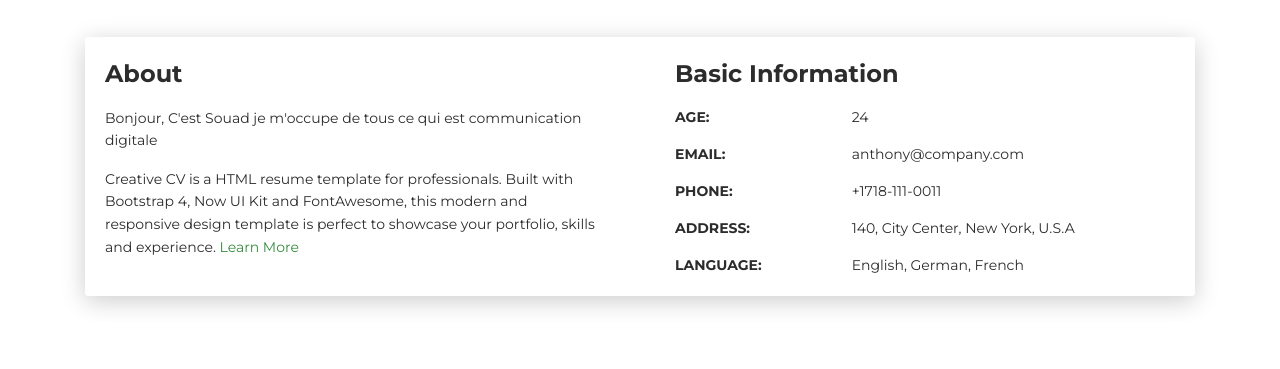
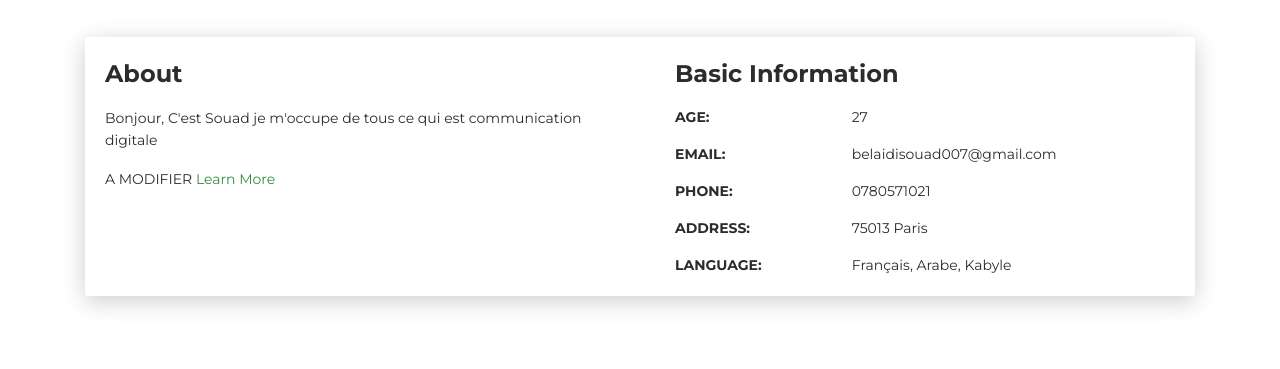
Before and after one commit to soubela/CV-2022, a plain HTML site: page index.html in a window 1280 px wide. Shown: the part 583-952 px from the top of the page. Drawn offline with Linux system fonts and the light colour scheme.

Commit message:
Update index.html

```diff
--- a/index.html
+++ b/index.html
@@ -71,7 +71,7 @@
             <p>Bonjour,
            C'est Souad je m'occupe de tous ce qui est communication digitale
             </p>
-            <p>Creative CV is a HTML resume template for professionals. Built with Bootstrap 4, Now UI Kit and FontAwesome, this modern and responsive design template is perfect to showcase your portfolio, skills and experience. <a href="https://templateflip.com/templates/creative-cv/" target="_blank">Learn More</a></p>
+            <p> A MODIFIER  <a href="https://templateflip.com/templates/creative-cv/" target="_blank">Learn More</a></p>
           </div>
         </div>
         <div class="col-lg-6 col-md-12">
@@ -79,23 +79,23 @@
             <div class="h4 mt-0 title">Basic Information</div>
             <div class="row">
               <div class="col-sm-4"><strong class="text-uppercase">Age:</strong></div>
-              <div class="col-sm-8">24</div>
+              <div class="col-sm-8">27</div>
             </div>
             <div class="row mt-3">
               <div class="col-sm-4"><strong class="text-uppercase">Email:</strong></div>
-              <div class="col-sm-8">anthony@company.com</div>
+              <div class="col-sm-8">belaidisouad007@gmail.com</div>
             </div>
             <div class="row mt-3">
               <div class="col-sm-4"><strong class="text-uppercase">Phone:</strong></div>
-              <div class="col-sm-8">+1718-111-0011</div>
+              <div class="col-sm-8">0780571021</div>
             </div>
             <div class="row mt-3">
               <div class="col-sm-4"><strong class="text-uppercase">Address:</strong></div>
-              <div class="col-sm-8">140, City Center, New York, U.S.A</div>
+              <div class="col-sm-8">75013 Paris</div>
             </div>
             <div class="row mt-3">
               <div class="col-sm-4"><strong class="text-uppercase">Language:</strong></div>
-              <div class="col-sm-8">English, German, French</div>
+              <div class="col-sm-8">Français, Arabe, Kabyle</div>
             </div>
           </div>
         </div>
@@ -306,7 +306,7 @@
         <div class="col-md-9" data-aos="fade-left" data-aos-offset="50" data-aos-duration="500">
           <div class="card-body">
             <div class="h5">Front End Developer</div>
-            <p>Euismod massa scelerisque suspendisse fermentum habitant vitae ullamcorper magna quam iaculis, tristique sapien taciti mollis interdum sagittis libero nunc inceptos tellus, hendrerit vel eleifend primis lectus quisque cubilia sed mauris. Lacinia porta vestibulum diam integer quisque eros pulvinar curae, curabitur feugiat arcu vivamus parturient aliquet laoreet at, eu etiam pretium molestie ultricies sollicitudin dui.</p>
+            <p>Euismod massa scelerisque vel</p>
           </div>
         </div>
       </div>
@@ -502,11 +502,11 @@
                 <div class="col-md-6">
                   <div class="card-body">
                     <p class="mb-0"><strong>Address </strong></p>
-                    <p class="pb-2">140, City Center, New York, U.S.A</p>
+                    <p class="pb-2">75013 Paris, France</p>
                     <p class="mb-0"><strong>Phone</strong></p>
-                    <p class="pb-2">+1718-111-0011</p>
+                    <p class="pb-2">0780571021</p>
                     <p class="mb-0"><strong>Email</strong></p>
-                    <p>anthony@company.com</p>
+                    <p>belaidisouad007@gmail.com</p>
                   </div>
                 </div>
               </div>
@@ -519,8 +519,8 @@
 </div></div>
     </div>
     <footer class="footer">
-      <div class="container text-center"><a class="cc-facebook btn btn-link" href="#"><i class="fa fa-facebook fa-2x " aria-hidden="true"></i></a><a class="cc-twitter btn btn-link " href="#"><i class="fa fa-twitter fa-2x " aria-hidden="true"></i></a><a class="cc-google-plus btn btn-link" href="#"><i class="fa fa-google-plus fa-2x" aria-hidden="true"></i></a><a class="cc-instagram btn btn-link" href="#"><i class="fa fa-instagram fa-2x " aria-hidden="true"></i></a></div>
-      <div class="h4 title text-center">Anthony Barnett</div>
+      <div class="container text-center"><a class="cc-facebook btn btn-link" href="#"><i class="https://www.facebook.com/souad.belaidi.549" aria-hidden="true"></i></a><a class="cc-twitter btn btn-link " href="#"><i class="fa fa-twitter fa-2x " aria-hidden="true"></i></a><a class="cc-google-plus btn btn-link" href="#"><i class="fa fa-google-plus fa-2x" aria-hidden="true"></i></a><a class="cc-instagram btn btn-link" href="#"><i class="https://instagram.com/sona_bela22?igshid=ZDdkNTZiNTM=" aria-hidden="true"></i></a></div>
+      <div class="h4 title text-center">BELAIDI Souad</div>
       <div class="text-center text-muted">
         <p>&copy; Creative CV. All rights reserved.<br>Design - <a class="credit" href="https://templateflip.com" target="_blank">TemplateFlip</a></p>
       </div>
```
